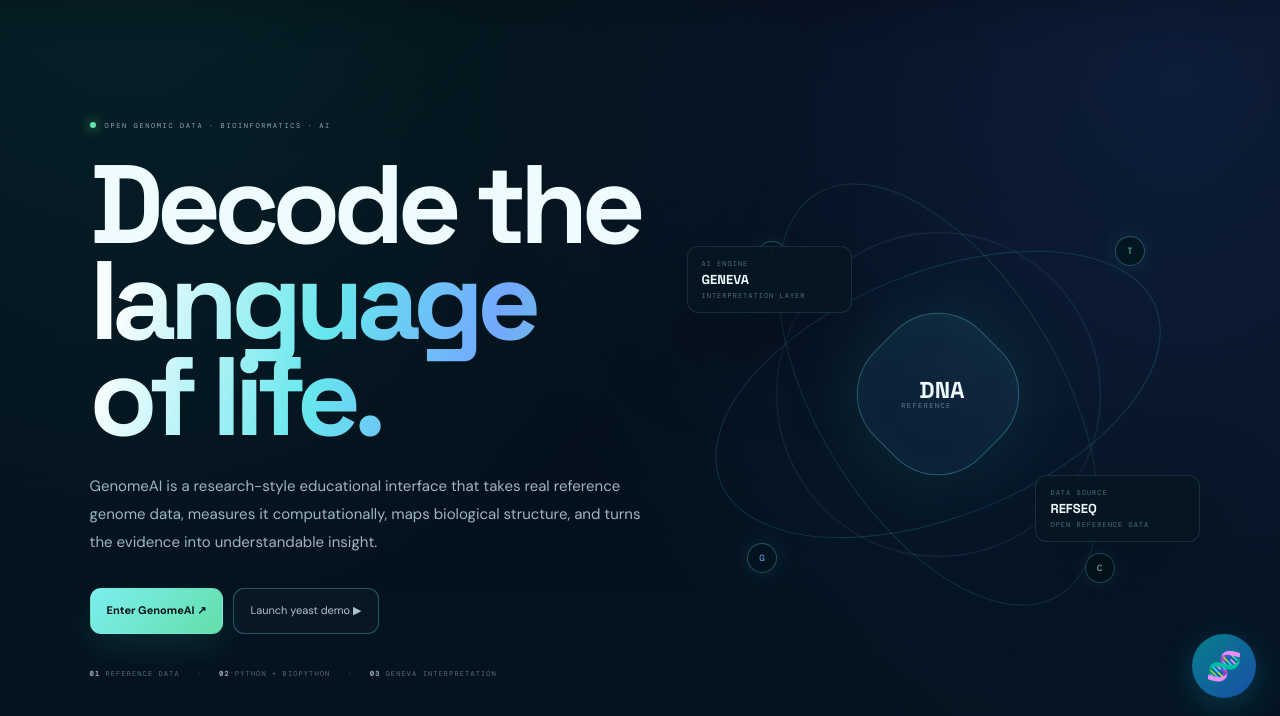
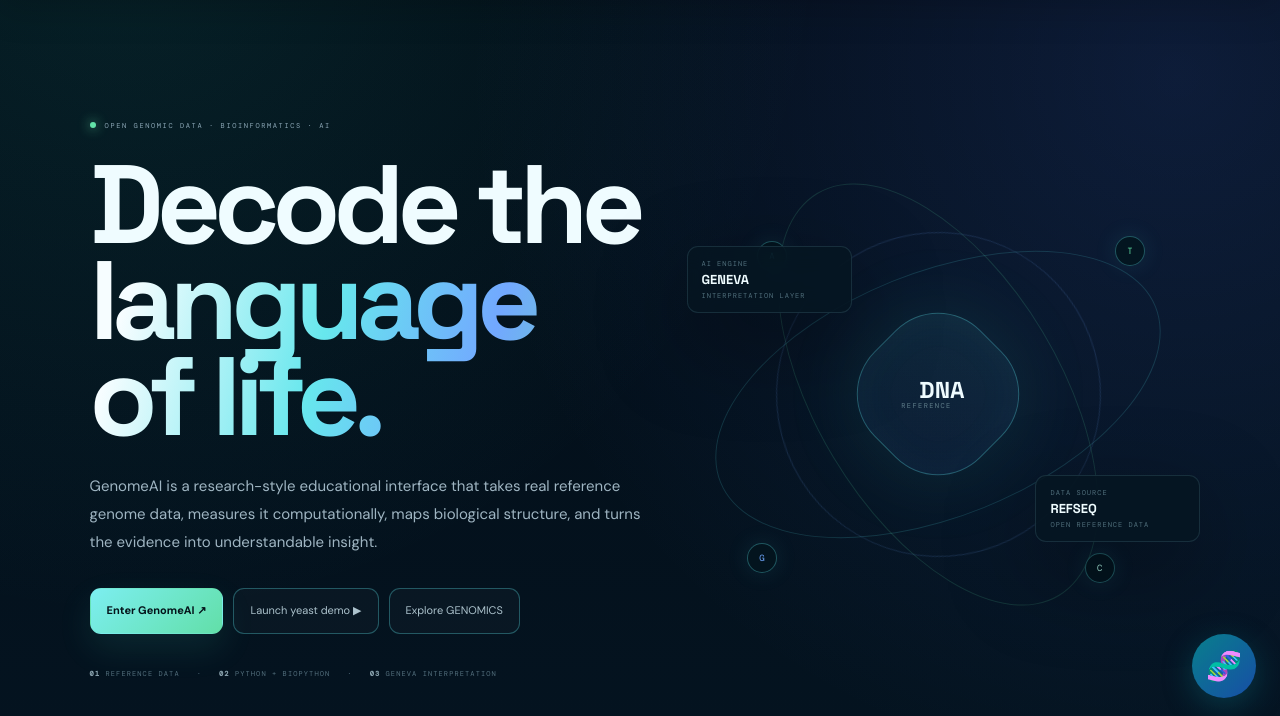
Before and after one commit to Ajinkyasds/Genome-AI, a plain HTML site: page frontend/index.html in a window 1280 px wide. Shown: the part 78-794 px from the top of the page. Drawn offline with nearby package versions, Linux system fonts and the light colour scheme; no server answers.

Commit message:
Add GENOMICS website navigation button

```diff
--- a/frontend/index.html
+++ b/frontend/index.html
@@ -260,6 +260,14 @@
                     >
                         Launch yeast demo ▶
                     </button>
+                    <a
+                        class="secondary"
+                        href="https://maroon-insurance-872951.framer.app/"
+                        target="_blank"
+                        rel="noopener noreferrer"
+                    >
+                        Explore GENOMICS
+                    </a>
 
                 </div>
 
```
